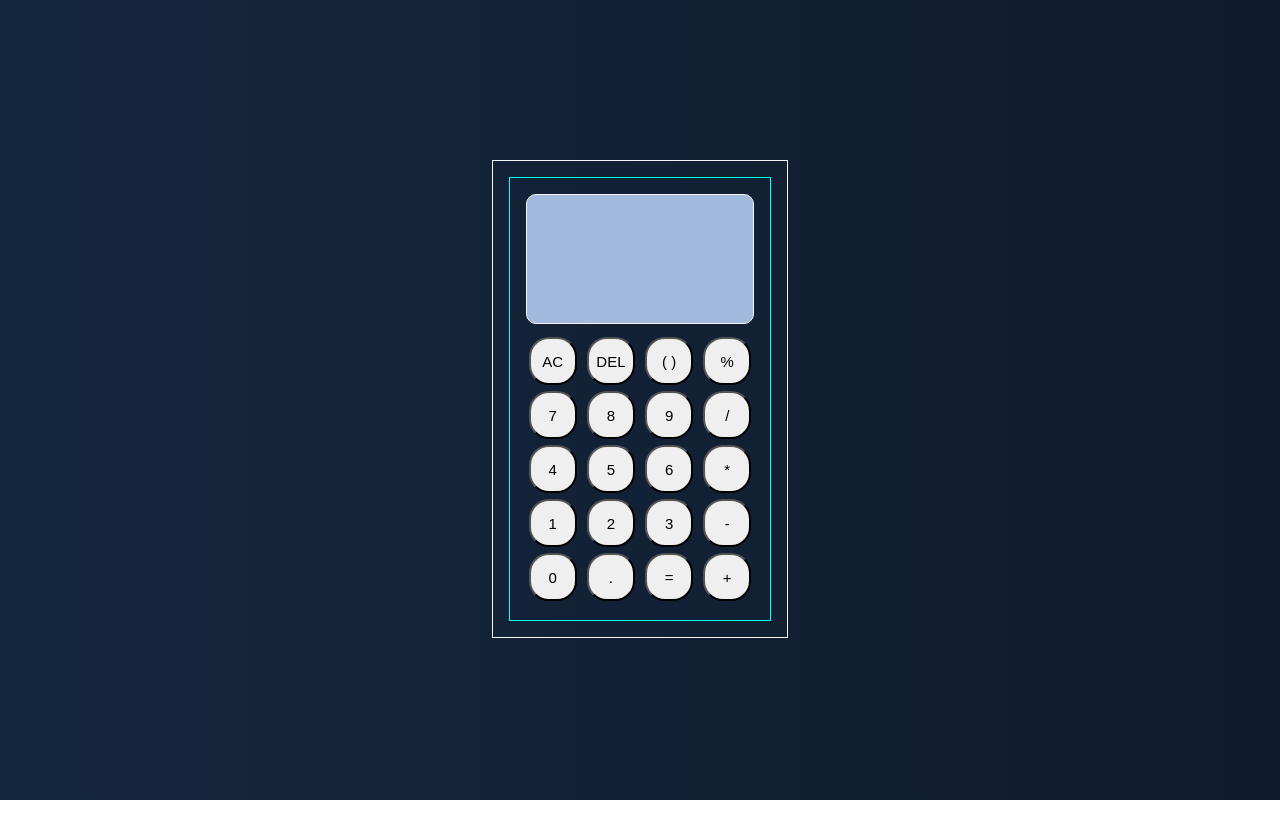
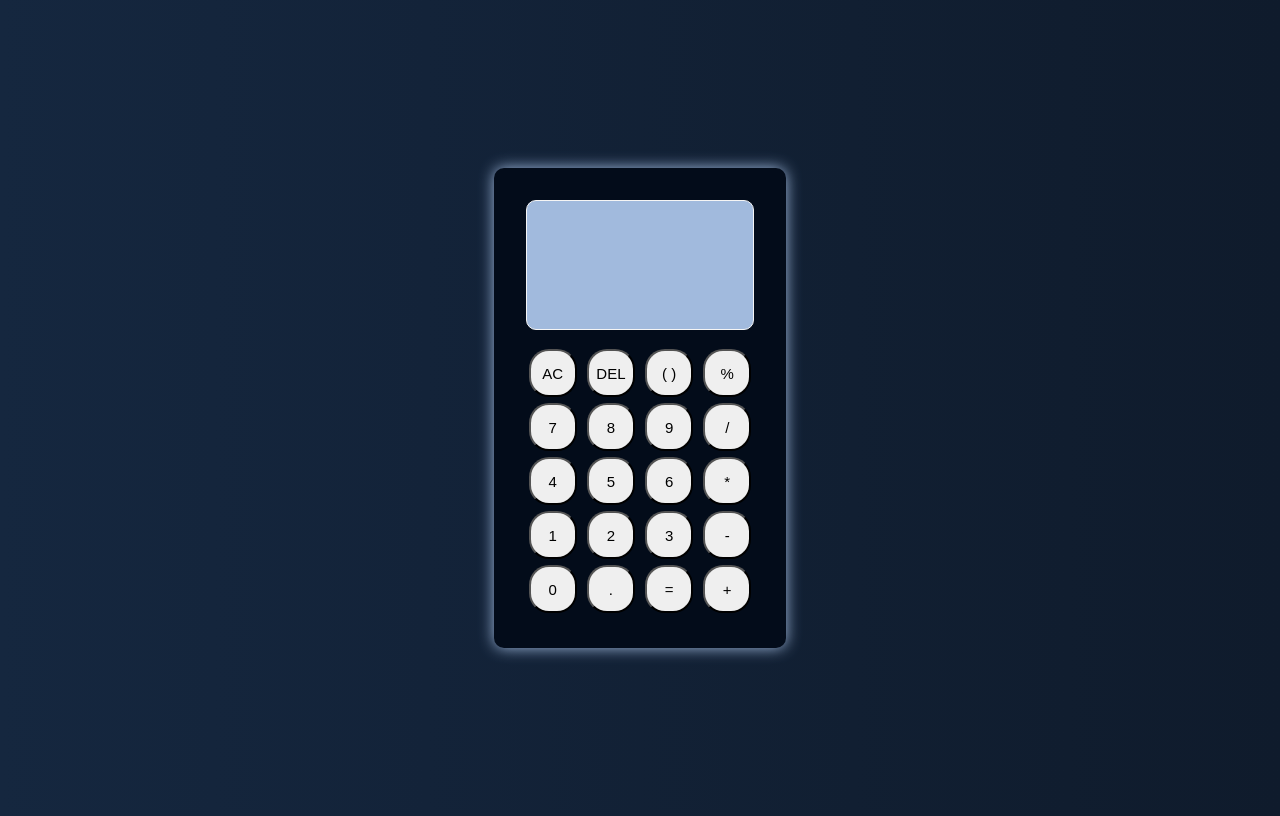
Before and after one commit to elnie-ebasan/Calcu_101, a plain HTML site: page index.html in a window 1280 px wide. Drawn offline with Linux system fonts and the light colour scheme.

Commit message:
added box shadow

```diff
--- a/index.html
+++ b/index.html
@@ -12,8 +12,8 @@
     <link href="https://fonts.googleapis.com/css2?family=Quantico:wght@700&display=swap" rel="stylesheet">
 </head>
 <body>
-    <div class="calculator">
-        <div class="container">
+    <div class="container">
+        <div class="calculator">
             <div class="grid">
                 <div class="row">
                     <div class="display">
--- a/main.css
+++ b/main.css
@@ -5,28 +5,34 @@ body {
     font-weight: 700;
 }
 
-.calculator {
+.container {
+    width: 100%;
+    height: 100vh;
     display: flex;
     align-items: center;
     justify-content: center;
-    text-align: center;
-    margin: 10rem auto;
 }
 
-.container {
-    border: 1px solid whitesmoke;
-    padding: 1rem;
+.calculator {
+    /*border: 1px solid whitesmoke;
+    */padding: 1rem;
+    border-radius: 10px;
+    background-color: #030c1a;
+    box-shadow: 0px 0px 15px 0px #a1badd;
+    -webkit-border-radius: 10px;
+    -moz-border-radius: 10px;
+    -ms-border-radius: 10px;
+    -o-border-radius: 10px;
 }
 
 .grid {
-    border: 1px solid cyan;
     padding: 1rem;
 }
 
 .display {
     width: auto;
     height: 8rem;
-    margin-bottom: 10px;
+    margin-bottom: 1rem;
     border: 1px solid whitesmoke;
     background-color: #a1badd;
     border-radius: 10px;
```
